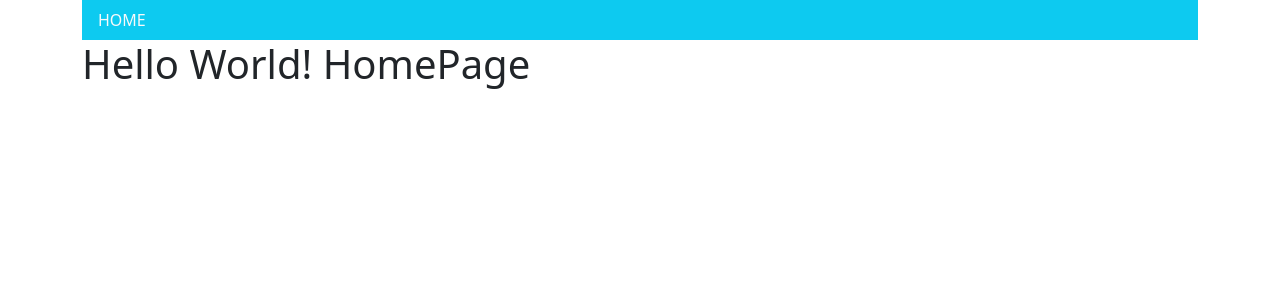
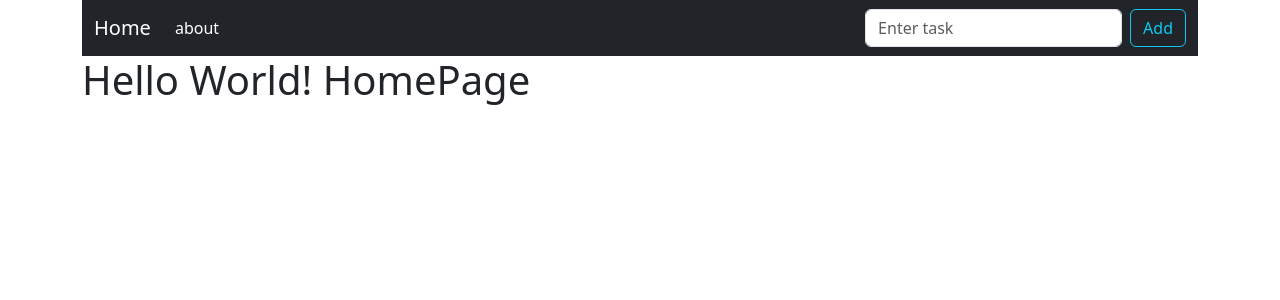
Before and after one commit to bournecreative/djangoTaskManager, a Django app: page / in a window 1280 px wide. Shown: the top 300 px of the page. Run offline with Django 5.2, Linux system fonts and the light colour scheme; some libraries are stand-ins or nearby versions.

Commit message:
create bootstrap navigation on base template

```diff
--- a/taskManagerApp/templates/base.html
+++ b/taskManagerApp/templates/base.html
@@ -1,16 +1,49 @@
 <!DOCTYPE html>
 <html>
   <head>
-    <title>{% block title %}{% endblock %}</title>
+    <title>{% block title %}Task Manager{% endblock %}</title>
     {% load bootstrap5 %} {% bootstrap_css %} {% bootstrap_javascript %}
   </head>
   <body>
     <div class="container">
-      <ul class="nav bg-info">
-        <li class="nav-item">
-          <a class="nav-link link-light" href="/">HOME</a>
-        </li>
-      </ul>
+      <nav class="navbar navbar-expand-lg navbar-dark bg-dark">
+        <div class="container-fluid">
+          <a class="navbar-brand" href="{% url 'home' %}">Home</a>
+          <button
+            class="navbar-toggler"
+            type="button"
+            data-bs-toggle="collapse"
+            data-bs-target="#navbarSupportedContent"
+            aria-controls="navbarSupportedContent"
+            aria-expanded="false"
+            aria-label="Toggle navigation"
+          >
+            <span class="navbar-toggler-icon"></span>
+          </button>
+          <div class="collapse navbar-collapse" id="navbarSupportedContent">
+            <ul class="navbar-nav me-auto mb-2 mb-lg-0">
+              <li class="nav-item">
+                <a
+                  class="nav-link active"
+                  aria-current="page"
+                  href="{% url 'about' %}"
+                  >about</a
+                >
+              </li>
+            </ul>
+            <form class="d-flex">
+              <input
+                class="form-control me-2"
+                type="search"
+                placeholder="Enter task"
+                aria-label="Search"
+              />
+              <button class="btn btn-outline-info" type="submit">Add</button>
+            </form>
+          </div>
+        </div>
+      </nav>
+
       {% block content %} {% endblock %}
     </div>
   </body>
```
